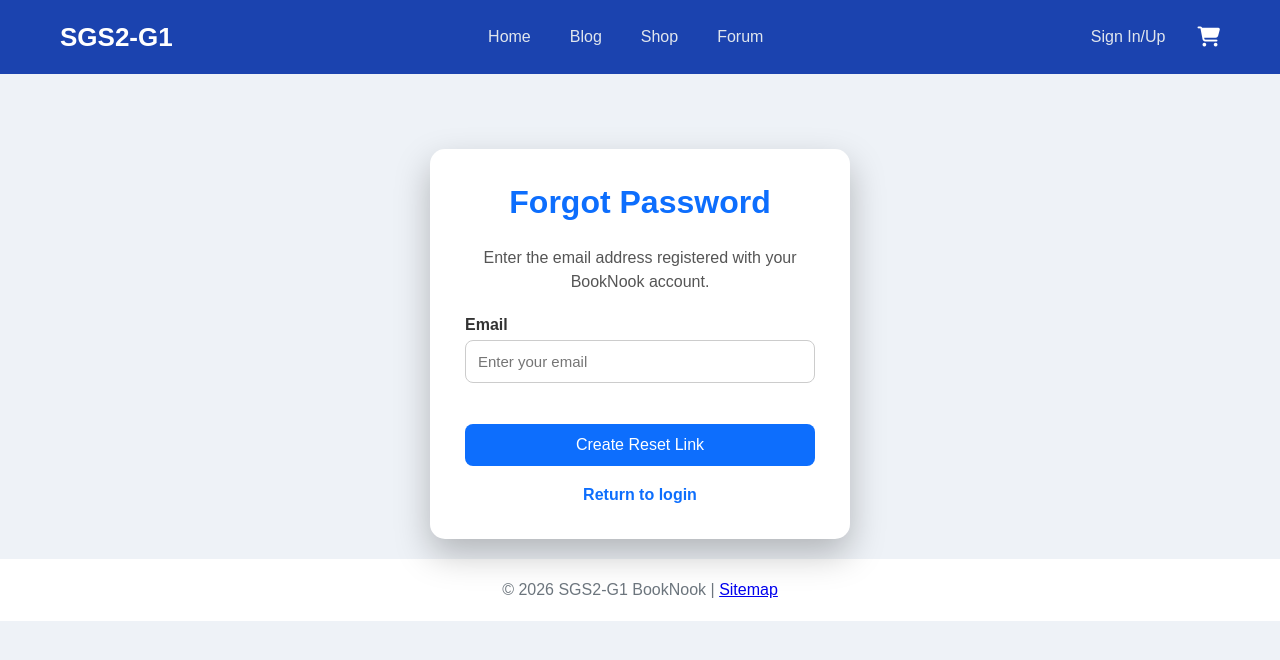
After one commit to s3751333/SGS2-G1, a Node server app: page /forgot-password in a window 1280 px wide. The commit adds this page. Shown: the top 660 px of the page. Run offline with Node 20, Linux system fonts and the light colour scheme; some libraries are stand-ins or nearby versions.

Commit message:
Add password reset

```diff
--- a/index.js
+++ b/index.js
@@ -6,6 +6,7 @@ const { users, blogPosts } = require("./data");
 const app = express();
 const PORT = Number(process.env.PORT) || 3000;
 const sessions = {};
+const passwordResetTokens = {};
 const blogCategories = ["programming", "mobile", "cloud", "cybersecurity"];
 const blogImages = [
   "img/book.jpg",
@@ -82,6 +83,98 @@ app.get("/register", (request, response) => {
   }
 
   response.render("register", { activePage: "" });
+});
+
+app.get("/forgot-password", (request, response) => {
+  response.render("forgot-password", { activePage: "" });
+});
+
+app.post("/forgot-password", (request, response) => {
+  const email = String(request.body.email || "").trim().toLowerCase();
+
+  if (!/^[^\s@]+@[^\s@]+\.[^\s@]+$/.test(email)) {
+    response.status(400).json({ message: "Enter a valid email address." });
+    return;
+  }
+
+  const user = users.find((item) => item.email === email);
+
+  if (!user) {
+    response.status(404).json({ message: "No account was found with this email address." });
+    return;
+  }
+
+  const token = crypto.randomBytes(24).toString("hex");
+  passwordResetTokens[token] = {
+    expiresAt: Date.now() + 15 * 60 * 1000,
+    userId: user.id,
+  };
+
+  response.json({
+    message: "Password reset link created. It is valid for 15 minutes.",
+    resetUrl: `/reset-password?token=${token}`,
+  });
+});
+
+app.get("/reset-password", (request, response) => {
+  const token = String(request.query.token || "");
+  const resetRequest = passwordResetTokens[token];
+  const tokenIsValid = resetRequest && resetRequest.expiresAt > Date.now();
+
+  if (!tokenIsValid) {
+    delete passwordResetTokens[token];
+  }
+
+  response.render("reset-password", {
+    activePage: "",
+    token,
+    tokenIsValid,
+  });
+});
+
+app.post("/reset-password", (request, response) => {
+  const token = String(request.body.token || "");
+  const password = String(request.body.password || "");
+  const confirmPassword = String(request.body.confirmPassword || "");
+  const resetRequest = passwordResetTokens[token];
+
+  if (!resetRequest || resetRequest.expiresAt <= Date.now()) {
+    delete passwordResetTokens[token];
+    response.status(400).json({ message: "This password reset link is invalid or has expired." });
+    return;
+  }
+
+  if (password.length < 8 || password.length > 72 || !/[A-Z]/.test(password) || !/[0-9]/.test(password)) {
+    response.status(400).json({ message: "Use 8 characters, a capital letter, and a number." });
+    return;
+  }
+
+  if (password !== confirmPassword) {
+    response.status(400).json({ message: "The passwords do not match." });
+    return;
+  }
+
+  const user = users.find((item) => item.id === resetRequest.userId);
+
+  if (!user) {
+    delete passwordResetTokens[token];
+    response.status(404).json({ message: "The user account no longer exists." });
+    return;
+  }
+
+  user.passwordHash = hashPassword(password);
+  delete passwordResetTokens[token];
+
+  Object.keys(sessions).forEach((sessionId) => {
+    if (sessions[sessionId] === user.id) {
+      delete sessions[sessionId];
+    }
+  });
+
+  response.json({
+    message: "Password changed successfully.",
+    redirectTo: "/login",
+  });
 });
 
 app.post("/register", (request, response) => {
--- a/public/css/loginRegister.css
+++ b/public/css/loginRegister.css
@@ -91,6 +91,37 @@
     width: auto;
 }
 
+.forgot-password-link {
+    margin: -6px 0 14px;
+    text-align: right;
+}
+
+.forgot-password-link a,
+.prototype-reset-link {
+    color: var(--main-color);
+}
+
+.auth-description {
+    margin-bottom: 22px;
+    color: #555;
+    line-height: 1.5;
+    text-align: center;
+}
+
+.prototype-notice {
+    margin-top: 18px;
+    padding: 14px;
+    background: #eef5ff;
+    border-left: 4px solid var(--main-color);
+    border-radius: 5px;
+    color: #444;
+    line-height: 1.5;
+}
+
+.auth-error {
+    color: var(--delete);
+}
+
 #login-message,
 #form-message {
     min-height: 22px;
--- /dev/null
+++ b/public/js/forgot-password.js
@@ -0,0 +1,51 @@
+const forgotPasswordForm = document.querySelector("#forgot-password-form");
+const resetEmail = document.querySelector("#reset-email");
+const resetEmailError = document.querySelector("#reset-email-error");
+const resetRequestMessage = document.querySelector("#reset-request-message");
+const resetLinkContainer = document.querySelector("#reset-link-container");
+
+function validateResetEmail() {
+  const emailPattern = /^[^\s@]+@[^\s@]+\.[^\s@]+$/;
+  const isValid = emailPattern.test(resetEmail.value.trim());
+
+  resetEmailError.textContent = isValid ? "" : "Enter a valid email address.";
+  resetEmailError.style.color = isValid ? "" : "red";
+  resetEmail.classList.toggle("input-error", !isValid);
+  return isValid;
+}
+
+resetEmail.addEventListener("input", validateResetEmail);
+
+forgotPasswordForm.addEventListener("submit", async function (event) {
+  event.preventDefault();
+  resetLinkContainer.innerHTML = "";
+
+  if (!validateResetEmail()) {
+    resetRequestMessage.textContent = "Please correct the email address.";
+    resetRequestMessage.style.color = "red";
+    return;
+  }
+
+  try {
+    const response = await fetch("/forgot-password", {
+      method: "POST",
+      headers: { "Content-Type": "application/json" },
+      body: JSON.stringify({ email: resetEmail.value.trim() }),
+    });
+    const result = await response.json();
+
+    resetRequestMessage.textContent = result.message;
+    resetRequestMessage.style.color = response.ok ? "green" : "red";
+
+    if (response.ok) {
+      resetLinkContainer.innerHTML = `
+        <p class="prototype-notice">
+          Prototype reset link: <a class="prototype-reset-link" href="${result.resetUrl}">Continue to password reset</a>
+        </p>
+      `;
+    }
+  } catch {
+    resetRequestMessage.textContent = "Could not connect to the server.";
+    resetRequestMessage.style.color = "red";
+  }
+});
--- /dev/null
+++ b/views/forgot-password.ejs
@@ -0,0 +1,45 @@
+<!DOCTYPE html>
+<html lang="en">
+
+<head>
+    <meta charset="UTF-8">
+    <meta name="viewport" content="width=device-width, initial-scale=1.0">
+    <title>BookNook | Forgot Password</title>
+    <link rel="stylesheet" href="https://cdnjs.cloudflare.com/ajax/libs/font-awesome/6.0.0/css/all.min.css">
+    <link rel="stylesheet" href="/css/loginRegister.css">
+</head>
+
+<body>
+    <%- include("partials/navbar", { activePage }) %>
+
+    <main class="auth-page">
+        <div class="auth-container">
+            <div class="auth-card">
+                <h1 class="auth-title">Forgot Password</h1>
+                <p class="auth-description">Enter the email address registered with your BookNook account.</p>
+
+                <form id="forgot-password-form" novalidate>
+                    <div class="form-group">
+                        <label for="reset-email">Email</label>
+                        <input type="email" id="reset-email" name="email" autocomplete="email"
+                            placeholder="Enter your email" required>
+                        <small id="reset-email-error" aria-live="polite"></small>
+                    </div>
+
+                    <p id="reset-request-message" aria-live="polite"></p>
+                    <button type="submit" class="auth-btn">Create Reset Link</button>
+                </form>
+
+                <div id="reset-link-container"></div>
+                <div class="auth-text"><a href="/login">Return to login</a></div>
+            </div>
+        </div>
+    </main>
+
+    <%- include("partials/footer") %>
+    <script src="/js/navbar.js"></script>
+    <script src="/js/forgot-password.js"></script>
+    <script src="https://kit.fontawesome.com/6416005539.js" crossorigin="anonymous"></script>
+</body>
+
+</html>
--- a/views/login.ejs
+++ b/views/login.ejs
@@ -41,6 +41,8 @@
                         <input type="checkbox" id="remember-email"> Remember my email
                     </label>
 
+                    <p class="forgot-password-link"><a href="/forgot-password">Forgot password?</a></p>
+
                     <p id="login-message" aria-live="polite"></p>
                     <button type="submit" class="auth-btn">Sign In</button>
 
```
Also changed, not shown: public/js/reset-password.js (added, +68 -0 lines), views/reset-password.ejs (added, +56 -0 lines).
